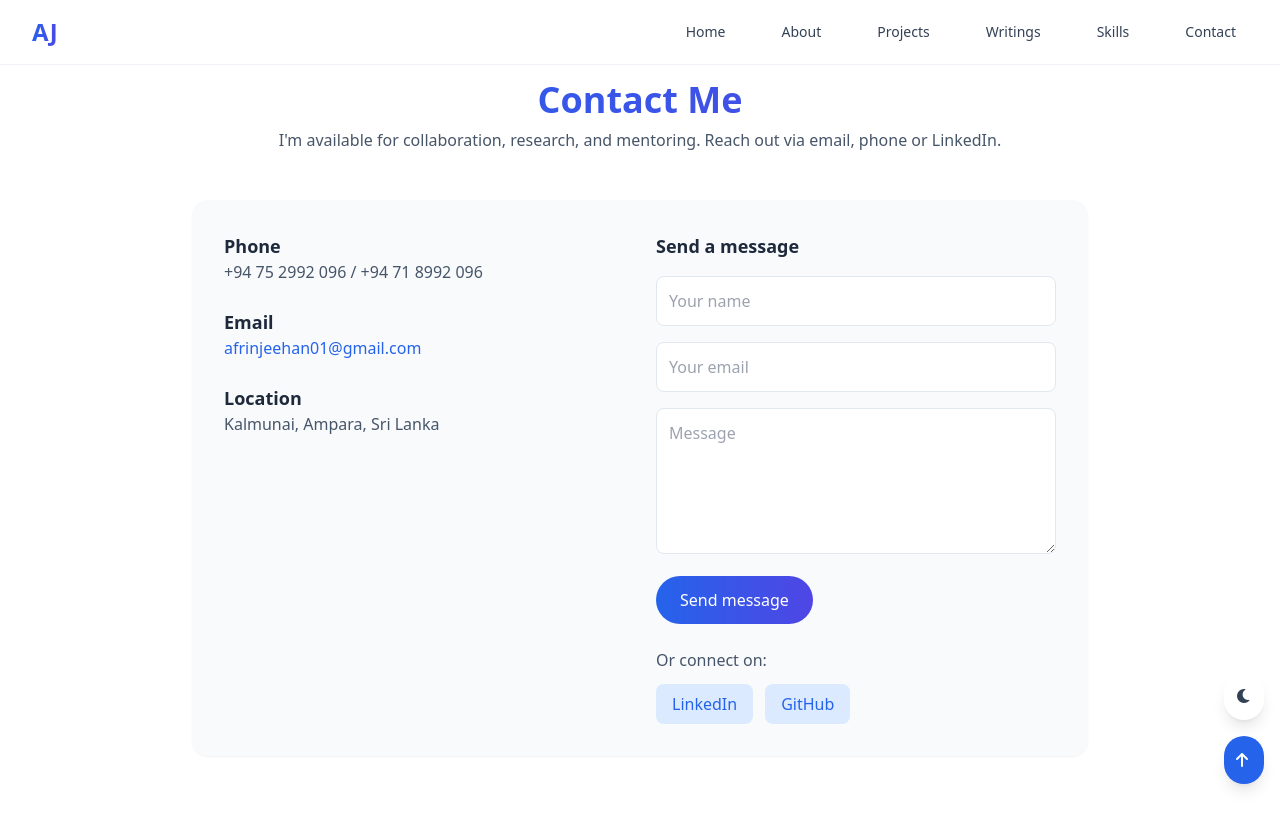
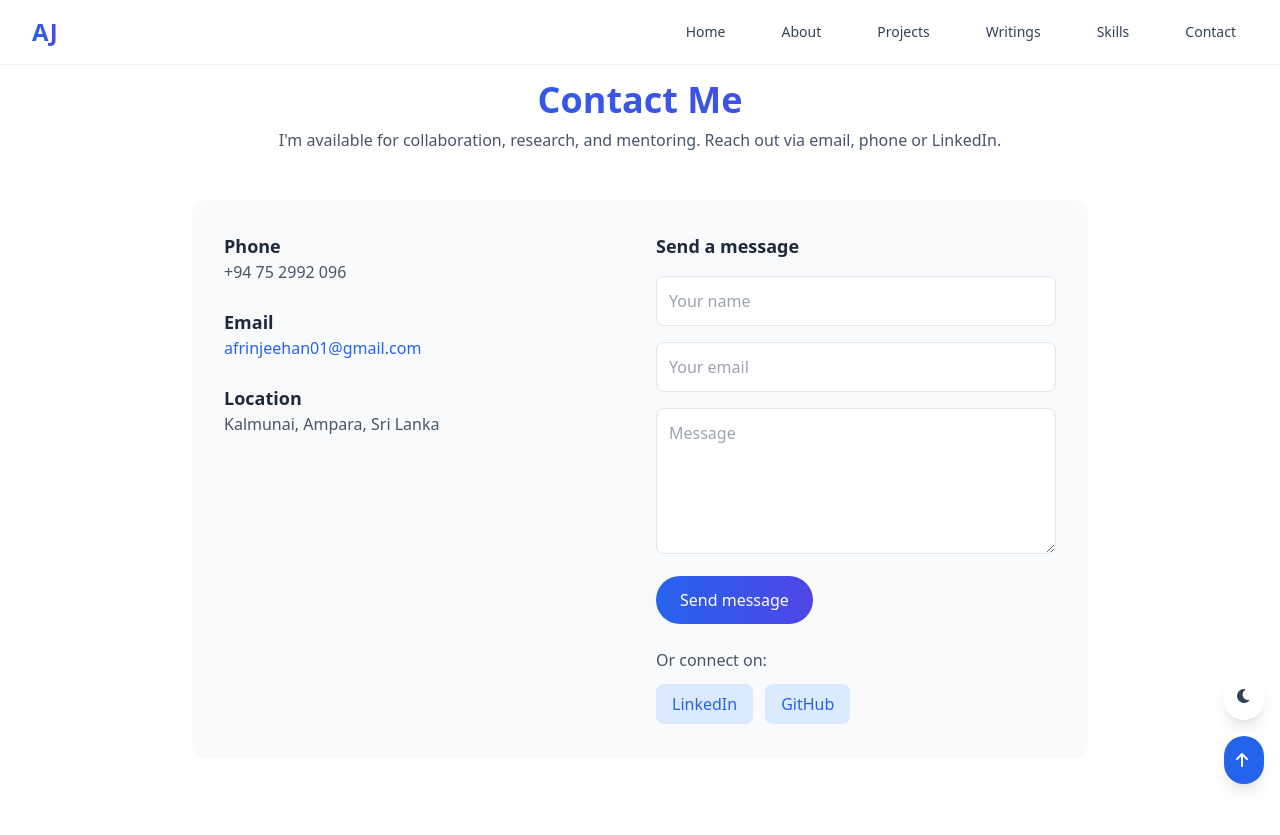
Before and after one commit to AfrinJeehan/Afrin_jeehan, a Flask app: page /contact in a window 1280 px wide. Shown: the top 835 px of the page. Run offline with Flask 3, Linux system fonts and the light colour scheme; some libraries are stand-ins or nearby versions.

Commit message:
text and nub=mbers changed

```diff
--- a/templates/contact.html
+++ b/templates/contact.html
@@ -15,7 +15,7 @@
                 <div class="space-y-6">
                     <div>
                         <h3 class="text-lg font-semibold text-slate-800 dark:text-slate-200">Phone</h3>
-                        <p class="text-slate-600 dark:text-slate-400">+94 75 2992 096 / +94 71 8992 096</p>
+                        <p class="text-slate-600 dark:text-slate-400">+94 75 2992 096 </p>
                     </div>
 
                     <div>
--- a/templates/projects.html
+++ b/templates/projects.html
@@ -8,7 +8,7 @@
     <div class="container mx-auto px-4 sm:px-6 lg:px-8">
         <div class="max-w-4xl mx-auto text-center">
             <h1 class="text-5xl md:text-6xl font-bold mb-6 bg-gradient-to-r from-blue-600 to-indigo-600 bg-clip-text text-transparent">
-                Projects & Research
+                Projects & Researches
             </h1>
             <p class="text-xl text-slate-600 dark:text-slate-300 mb-4">
                 Explore my portfolio of innovative projects spanning AI/ML, web development, and creative full-stack solutions.
```
